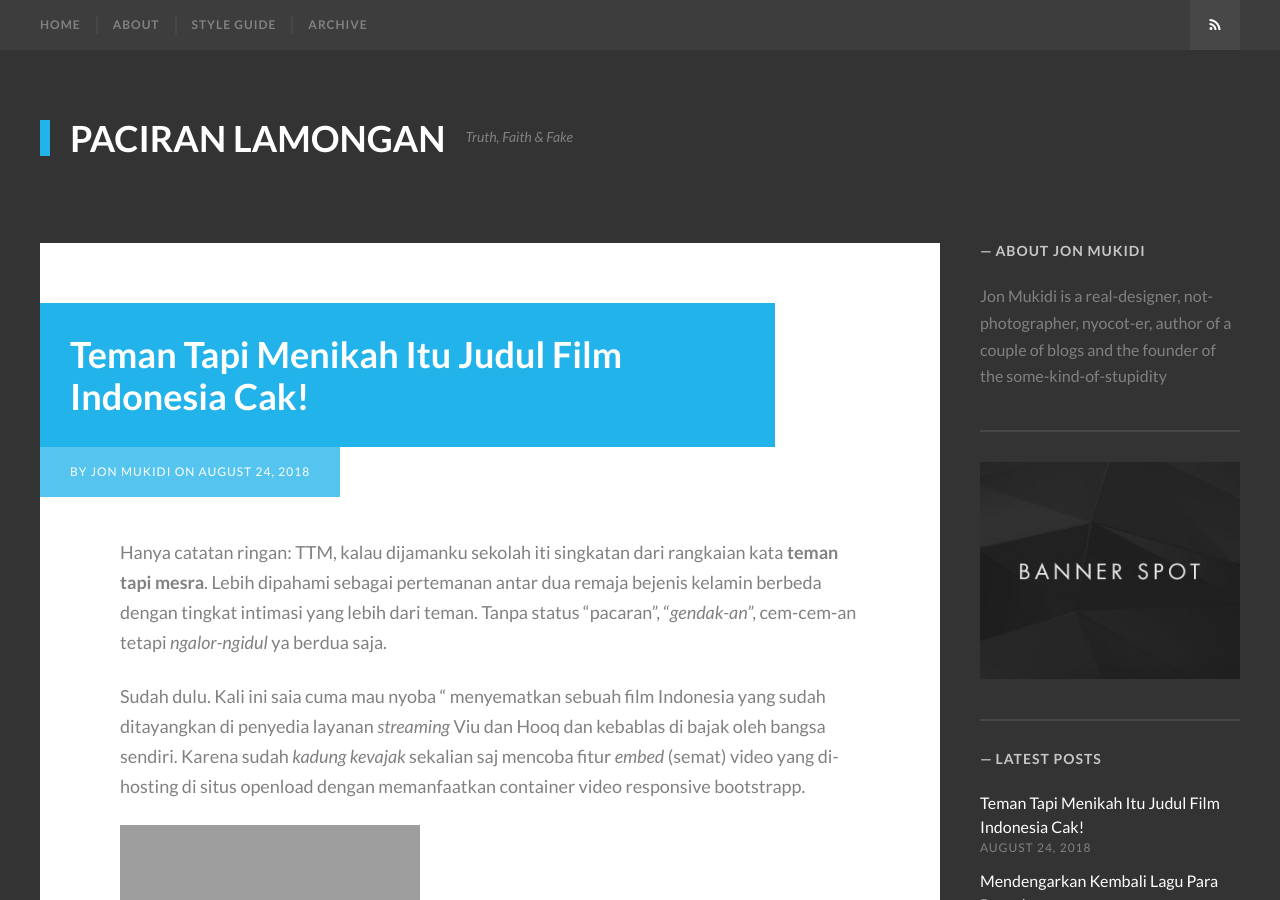
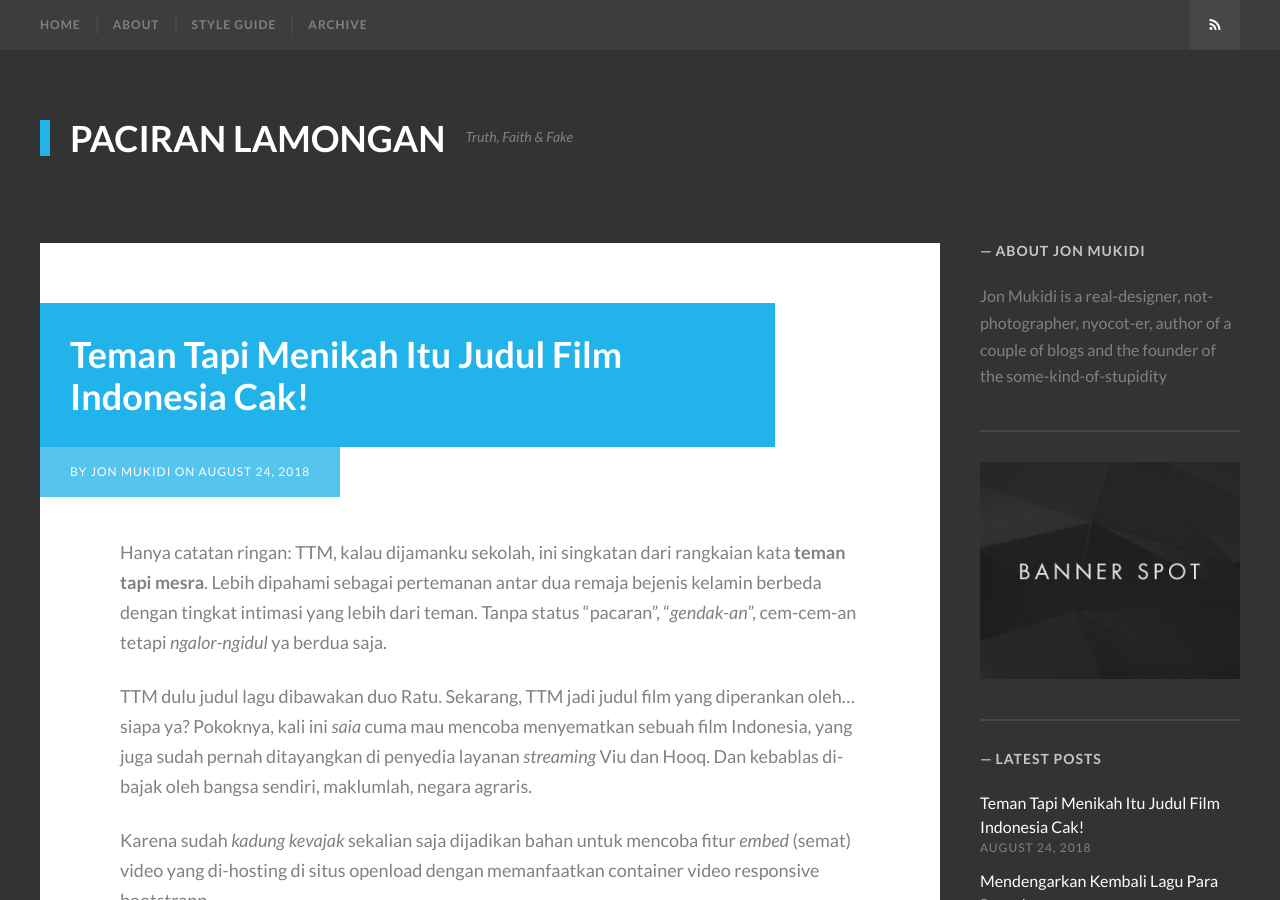
Before and after one commit to knoacc/pcr, a Jekyll site: the page built from _posts/2018-08-24-teman-tapi-menikah.md, in a window 1280 px wide and 900 px high. Built offline with Jekyll 4.4.1, drawn with Linux system fonts in a browser that asks for light colours; some web fonts are replaced; our own code applies the rules of GitHub Pages for plain Markdown files; grey boxes are pictures that could not be loaded.

Commit message:
Update 2018-08-24-teman-tapi-menikah.md

```diff
--- a/_posts/2018-08-24-teman-tapi-menikah.md
+++ b/_posts/2018-08-24-teman-tapi-menikah.md
@@ -5,10 +5,12 @@ image: http://i0.wp.com/images.harianjogja.com/2018/03/Cuplikan-adegan-di-film-T
 tags: [nonton bareng, TTM 2018, streaming, bajakan lagi]
 
 ---
-Hanya catatan ringan: TTM, kalau dijamanku sekolah iti singkatan dari rangkaian kata **teman tapi mesra**. Lebih dipahami sebagai pertemanan antar dua remaja bejenis kelamin berbeda dengan tingkat intimasi yang lebih dari teman. Tanpa status "pacaran", "_gendak-an_", cem-cem-an tetapi _ngalor-ngidul_ ya berdua saja.
+Hanya catatan ringan: TTM, kalau dijamanku sekolah, ini singkatan dari rangkaian kata **teman tapi mesra**. Lebih dipahami sebagai pertemanan antar dua remaja bejenis kelamin berbeda dengan tingkat intimasi yang lebih dari teman. Tanpa status "pacaran", "_gendak-an_", cem-cem-an tetapi _ngalor-ngidul_ ya berdua saja.
 <!--more-->
 
-Sudah dulu. Kali ini saia cuma mau nyoba " menyematkan sebuah film Indonesia yang sudah ditayangkan di penyedia layanan _streaming_ Viu dan Hooq dan kebablas di bajak oleh bangsa sendiri. Karena sudah _kadung kevajak_ sekalian saj mencoba fitur _embed_ (semat) video yang di-hosting di situs openload dengan memanfaatkan container video responsive bootstrapp.
+TTM dulu judul lagu dibawakan duo Ratu. Sekarang, TTM jadi judul film yang diperankan oleh... siapa ya?  Pokoknya, kali ini _saia_ cuma mau mencoba menyematkan sebuah film Indonesia, yang juga sudah pernah ditayangkan di penyedia layanan _streaming_ Viu dan Hooq. Dan kebablas di-bajak oleh bangsa sendiri, maklumlah, negara agraris.
+
+Karena sudah _kadung kevajak_ sekalian saja dijadikan bahan untuk mencoba fitur _embed_ (semat) video yang di-hosting di situs openload dengan memanfaatkan container video responsive bootstrapp.
 
 <div class="embed-responsive embed-responsive-16by9">
 <iframe class="embed-respomsive-item" poster="{{ page.image }}" src="https://oload.stream/embed/T2p1vC2mzrQ/%5BThe_Streamer%5D_streamer.knoacc.org_%5BTTM2018-web-dl%5D" frameborder="0" alowfullsxreen="allow"></iframe>
```
